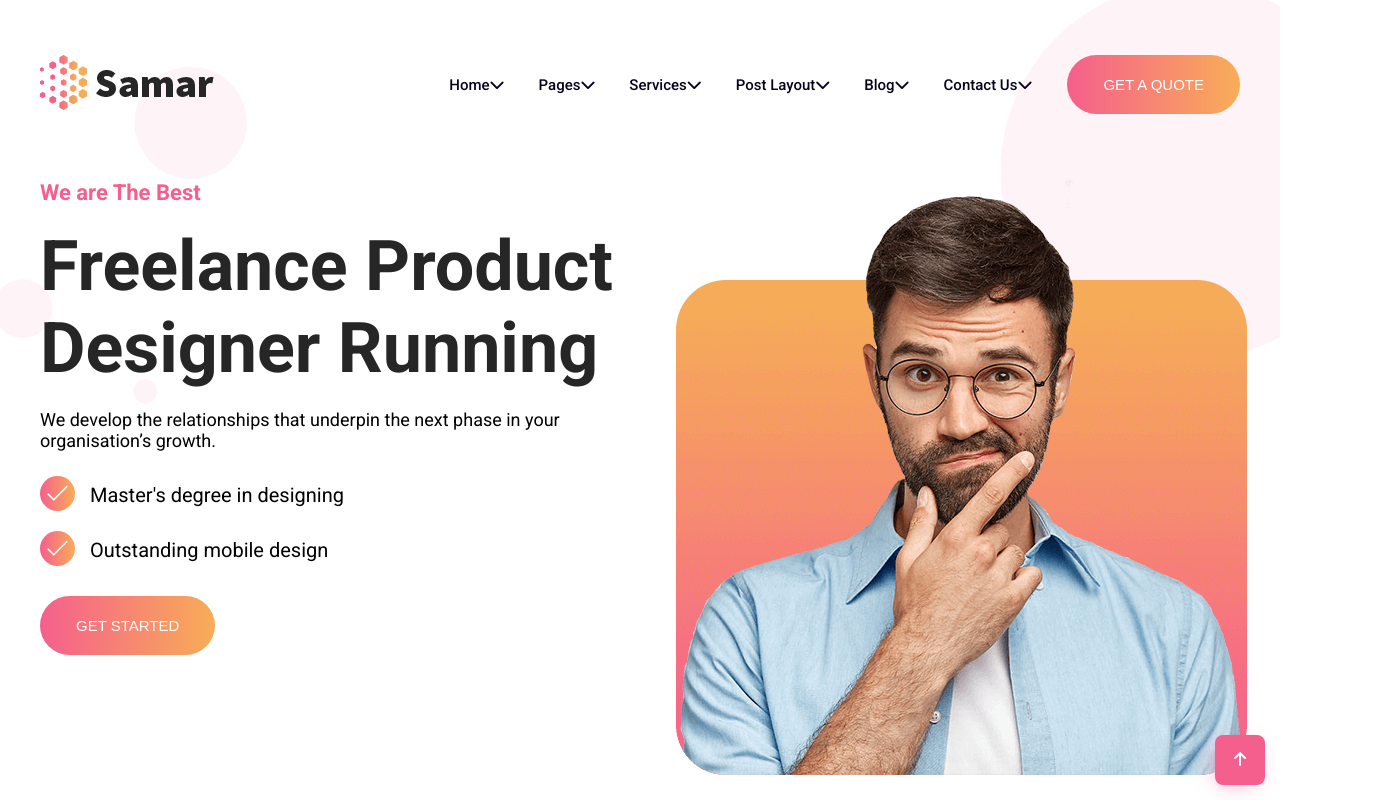
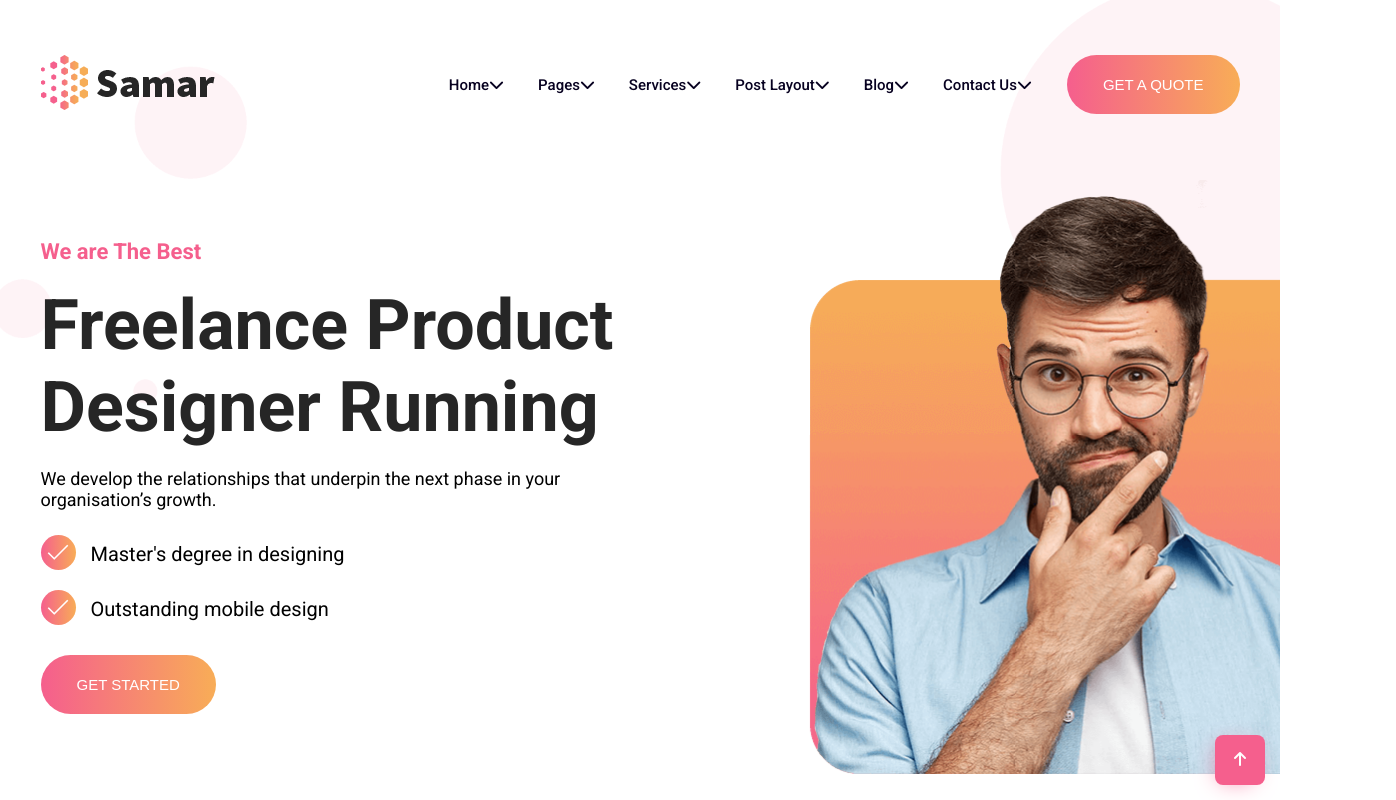
Before and after one commit to TrungPT98/BCS07_Trung_Samar, a plain HTML site: page index.html in a window 1280 px wide. Shown: the top 800 px of the page, 1396 px wide, since content can reach past the window. Drawn offline with nearby package versions, Linux system fonts and the light colour scheme; some packages are replaced by stand-ins of ours; a script that the page names is missing.

Commit message:
sua lan 3

```diff
--- a/css/style.css
+++ b/css/style.css
@@ -9,8 +9,8 @@ html {
 }
 
 .container {
-    max-width: 1200px;
-    margin: 0 auto;
+    max-width: 1199px;
+    margin: auto;
 }
 
 /* Header  */
@@ -83,15 +83,19 @@ header .header_content {
     background-size: 100%;
     background-repeat: no-repeat;
     background-position: top;
-    padding: 180px 0 115px;
+    padding-top: 180px;
+    overflow: hidden;
 }
 .banner .banner_content {
     display: flex;
     justify-content: flex-start;
     align-items: center;
-    position: relative;
+    /* position: relative; */
 }
 
+.banner .banner_content .banner_left {
+    width: 60%;
+}
 .banner .banner_content .banner_left p:first-child{
     color: #f55f8d;
     font-size: 22px;
@@ -128,16 +132,21 @@ header .header_content {
 }
 
 .banner .banner_content .banner_right {
-    width: 60%;
+    width: 40%;
     /* height: 100vh; */
-    position: absolute;
-    right: -13%;
-    top: 0;
-    bottom: 0;
+    /* position: absolute; */
+    /* right: -13%; */
+    /* top: 0; */
+    /* bottom: 0; */
     /* padding-left: 50px; */
 }
-.banner .banner_content .banner_right img {
+.banner .banner_content .banner_right .banner_caro {
+    width: 570px;
+    margin-left: 50px;
+}
+.banner .banner_content .banner_right .banner_caro img {
     max-width: 100%;
+    display: block;
     /* height: 100vh; */
     /* display: block; */
 }
@@ -203,6 +212,7 @@ header .header_content {
     background-position: center right;
     background-repeat: no-repeat;
     padding: 115px 0;
+    overflow: hidden;
 }
 
 .about_content {
@@ -296,6 +306,7 @@ header .header_content {
     background-position: center;
     background-repeat: no-repeat;
     padding-top: 115px;
+    overflow: hidden;
 }
 .feat_content {
     display: flex;
--- a/index.html
+++ b/index.html
@@ -71,8 +71,10 @@
             <div class="banner_content">
                 <div class="banner_left">
                     <p class="animate__animated animate__fadeInUp">We are The Best</p>
-                    <h2 class="animate__animated animate__fadeInUp animate__delay-1s">Freelance Product <br> Designer Running</h2>
-                    <p class="animate__animated animate__fadeInUp animate__delay-2s">We develop the relationships that underpin the next phase in your <br> organisation’s growth.</p>
+                    <h2 class="animate__animated animate__fadeInUp animate__delay-1s">Freelance Product <br> Designer
+                        Running</h2>
+                    <p class="animate__animated animate__fadeInUp animate__delay-2s">We develop the relationships that
+                        underpin the next phase in your <br> organisation’s growth.</p>
                     <ul class="animate__animated animate__fadeInUp animate__delay-3s">
                         <li><i class="las la-check"></i></i> Master's degree in designing</li>
                         <li><i class="las la-check"></i></i> Outstanding mobile design</li>
@@ -80,7 +82,9 @@
                     <button class="btn_grad animate__animated animate__fadeInUp animate__delay-4s">GET STARTED</button>
                 </div>
                 <div class="banner_right animate__animated animate__fadeInUp animate__delay-3s">
-                    <img src="./img/pic3_1.png" alt="3_1">
+                    <div class="banner_caro">
+                        <img src="./img/pic3_1.png" alt="3_1">
+                    </div>
                 </div>
             </div>
         </div>
@@ -120,10 +124,12 @@
     <section class="about">
         <div class="container">
             <div class="about_content">
-                <div class="about_left wow animate__animated animate__fadeInLeft" data-wow-duration="2s" data-wow-delay="0.2s">
+                <div class="about_left wow animate__animated animate__fadeInLeft" data-wow-duration="2s"
+                    data-wow-delay="0.2s">
                     <img src="./img/pic1.jpg" alt="pic1">
                 </div>
-                <div class="about_right wow animate__animated animate__fadeInRight" data-wow-duration="2s" data-wow-delay="0.2s">
+                <div class="about_right wow animate__animated animate__fadeInRight" data-wow-duration="2s"
+                    data-wow-delay="0.2s">
                     <p>About Us</p>
                     <h2>Build Your
                         <br> Business Website
@@ -181,13 +187,15 @@
         <div class="container">
             <div class="feat_content">
                 <div class="feat_left">
-                    <div class="feat_title wow animate__animated animate__fadeInLeft" data-wow-duration="2s" data-wow-delay="0.2s">
+                    <div class="feat_title wow animate__animated animate__fadeInLeft" data-wow-duration="2s"
+                        data-wow-delay="0.2s">
                         <p>Our Features</p>
                         <h2>Behind The Story
                             <br> Of Samar Agency
                         </h2>
                     </div>
-                    <div class="feat_item wow animate__animated animate__fadeInRight" data-wow-duration="2s" data-wow-delay="0.4s">
+                    <div class="feat_item wow animate__animated animate__fadeInRight" data-wow-duration="2s"
+                        data-wow-delay="0.4s">
                         <div class="item_bg">
                             <i class="flaticon-idea"></i>
                             <div>
@@ -199,7 +207,8 @@
 
                         </div>
                     </div>
-                    <div class="feat_item wow animate__animated animate__fadeInRight" data-wow-duration="2s" data-wow-delay="0.6s">
+                    <div class="feat_item wow animate__animated animate__fadeInRight" data-wow-duration="2s"
+                        data-wow-delay="0.6s">
                         <div class="item_bg">
                             <i class="flaticon-coding"></i>
                             <div>
@@ -211,7 +220,8 @@
 
                         </div>
                     </div>
-                    <div class="feat_item wow animate__animated animate__fadeInRight" data-wow-duration="2s" data-wow-delay="0.8s">
+                    <div class="feat_item wow animate__animated animate__fadeInRight" data-wow-duration="2s"
+                        data-wow-delay="0.8s">
                         <div class="item_bg">
                             <i class="flaticon-rocket"></i>
                             <div>
@@ -529,7 +539,9 @@
     </script>
 
     <!-- Wow  -->
-    <script src="https://cdnjs.cloudflare.com/ajax/libs/wow/1.1.2/wow.min.js" integrity="sha512-Eak/29OTpb36LLo2r47IpVzPBLXnAMPAVypbSZiZ4Qkf8p/7S/XRG5xp7OKWPPYfJT6metI+IORkR5G8F900+g==" crossorigin="anonymous" referrerpolicy="no-referrer"></script>
+    <script src="https://cdnjs.cloudflare.com/ajax/libs/wow/1.1.2/wow.min.js"
+        integrity="sha512-Eak/29OTpb36LLo2r47IpVzPBLXnAMPAVypbSZiZ4Qkf8p/7S/XRG5xp7OKWPPYfJT6metI+IORkR5G8F900+g=="
+        crossorigin="anonymous" referrerpolicy="no-referrer"></script>
     <script>
         new WOW().init();
     </script>
```
